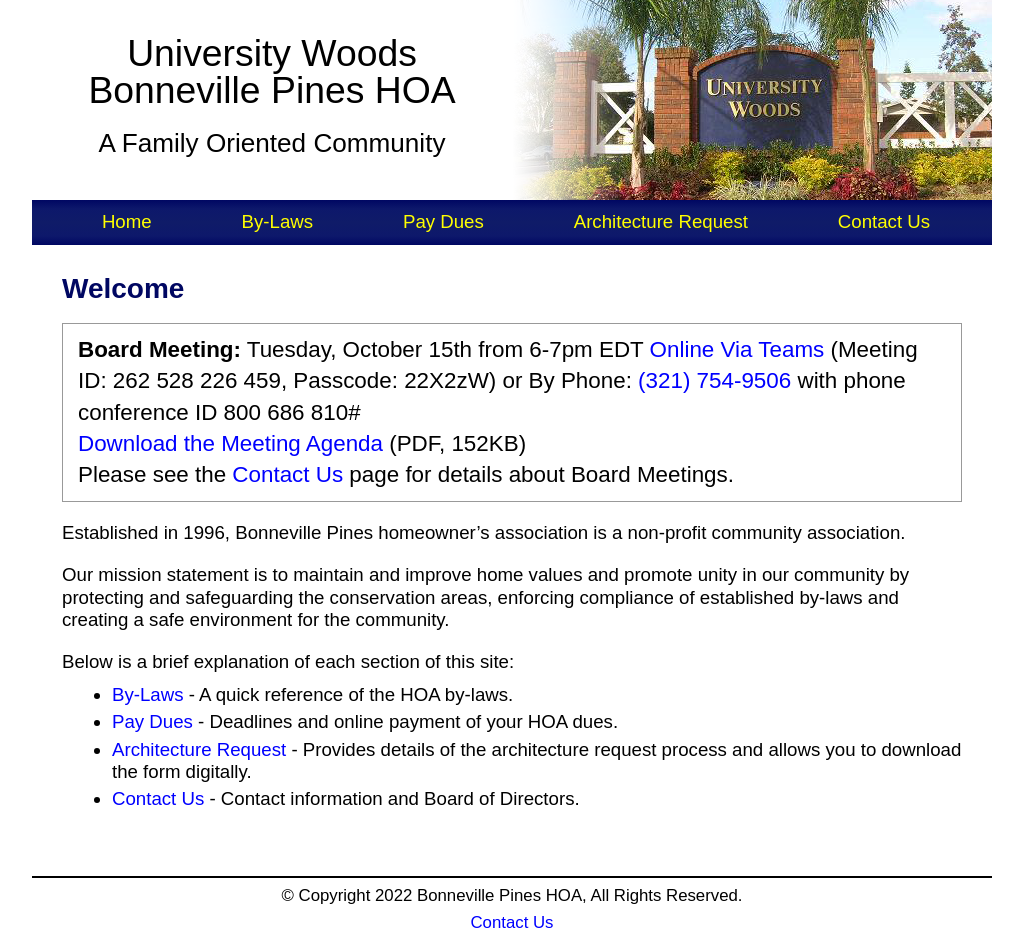
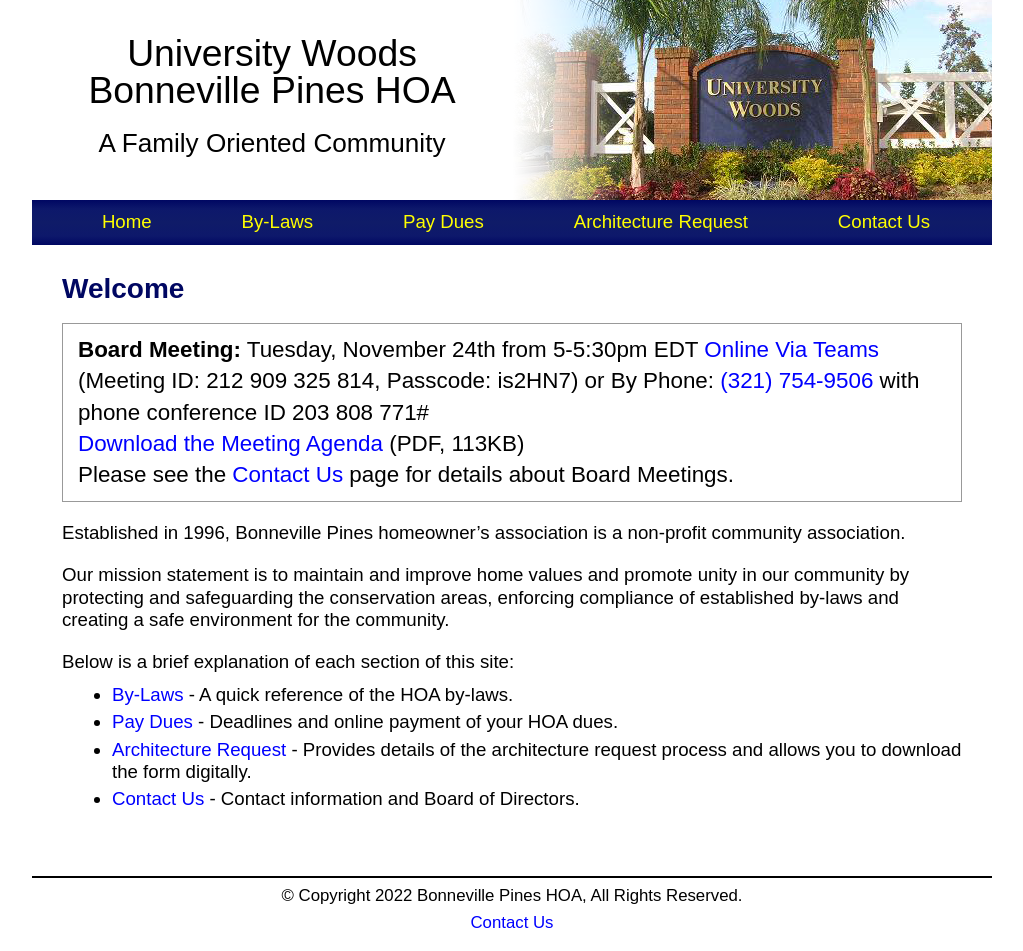
Before and after one commit to bphoa/website, a Jekyll site: the page built from index.md, in a window 1280 px wide. Shown: the whole page, without its empty margins (128-1151 px from the left). Built offline with Jekyll 4.4.1, drawn with Linux system fonts in a browser that asks for light colours.

Commit message:
Update index.md
Add special bod meeting notice for 11/24/24

```diff
--- a/index.md
+++ b/index.md
@@ -3,8 +3,8 @@
 title: Welcome
 ---
 
-**Board Meeting:** Tuesday, October 15th from 6-7pm EDT [Online Via Teams](https://teams.microsoft.com/l/meetup-join/19%3ameeting_ZDlkNjJlODItMjgyMC00MDFiLTkxNjctZjlmMDI1M2YxYWUx%40thread.v2/0?context=%7b%22Tid%22%3a%22a1cf3136-ea50-4354-ad39-345d96aeab4c%22%2c%22Oid%22%3a%22f0ada0c0-6bc6-494a-94e2-e93bbd59498c%22%7d) (Meeting ID: 262 528 226 459, Passcode: 22X2zW) or By Phone: <a href="tel:+13217549506">(321) 754-9506</a> with phone conference ID 800 686 810# \\
-[Download the Meeting Agenda]({{ site.url }}/assets/files/011390_BOD_agenda_1024.pdf) (PDF, 152KB) \\
+**Board Meeting:** Tuesday, November 24th from 5-5:30pm EDT [Online Via Teams](https://teams.microsoft.com/l/meetup-join/19%3ameeting_YzBlODdhYTQtMjcwMi00NzU5LTg3NmEtMWIzOTZiZmYzYzc5%40thread.v2/0?context=%7b%22Tid%22%3a%22a1cf3136-ea50-4354-ad39-345d96aeab4c%22%2c%22Oid%22%3a%22f0ada0c0-6bc6-494a-94e2-e93bbd59498c%22%7d) (Meeting ID: 212 909 325 814, Passcode: is2HN7) or By Phone: <a href="tel:+13217549506">(321) 754-9506</a> with phone conference ID 203 808 771# \\
+[Download the Meeting Agenda]({{ site.url }}/assets/files/011390_SBOD_agenda_1124.pdf) (PDF, 113KB) \\
 Please see the [Contact Us](contact) page for details about Board Meetings.
 {: .alert}
 
```
